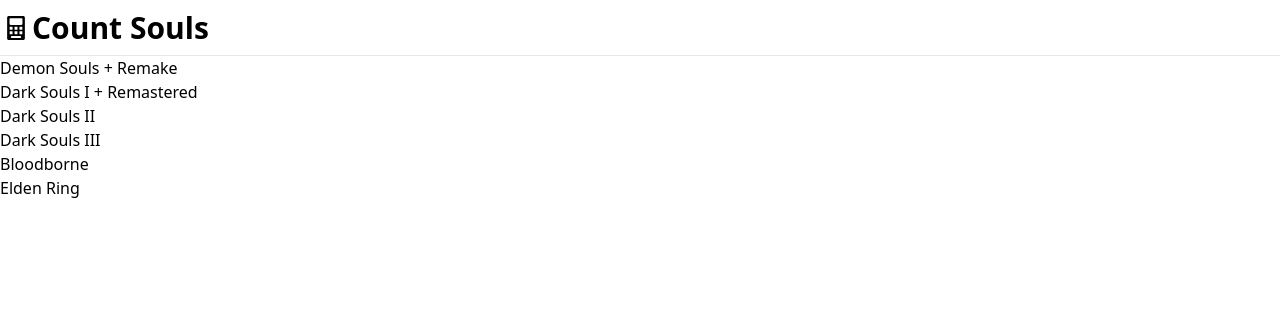
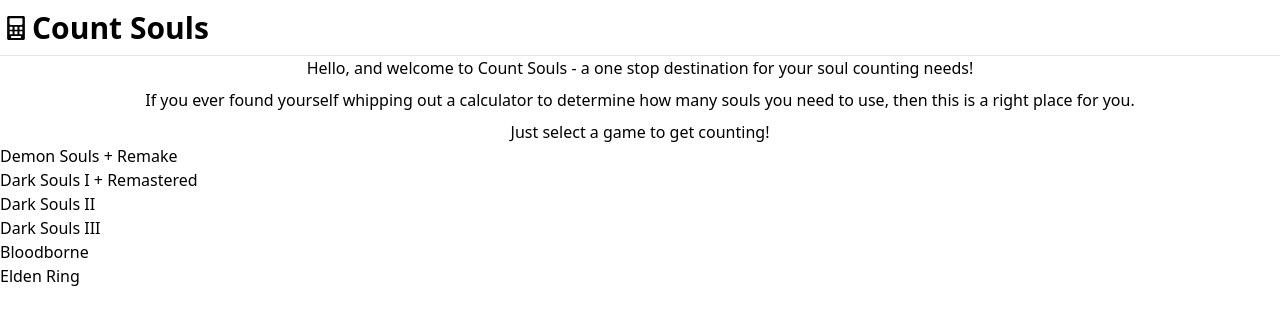
Before and after one commit to ElmarTalibzade/count-souls, a SvelteKit app: page / in a window 1280 px wide. Shown: the top 324 px of the page. Built offline with nearby package versions, Linux system fonts and the light colour scheme.

Commit message:
Added intro paragraph

```diff
--- a/src/routes/+page.svelte
+++ b/src/routes/+page.svelte
@@ -1,3 +1,12 @@
+<div class="text-center space-y-2">
+  <p>Hello, and welcome to Count Souls - a one stop destination for your soul counting needs!</p>
+  <p>
+    If you ever found yourself whipping out a calculator to determine how many souls you need to
+    use, then this is a right place for you.
+  </p>
+  <p>Just select a game to get counting!</p>
+</div>
+
 <ul>
   <li><a href="/des">Demon Souls + Remake</a></li>
   <li><a href="/ds1">Dark Souls I + Remastered</a></li>
```
